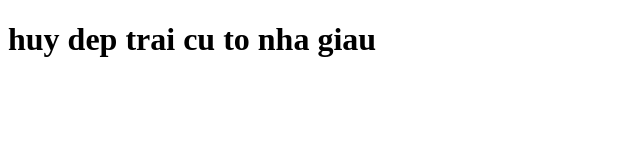
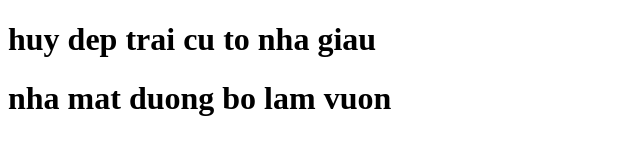
Before and after one commit to hanhathuy2612-mygit/source_java, a plain HTML site: page gacode.html in a window 1280 px wide. Shown: the whole page, without its empty margins (0-640 px from the left). Drawn offline with Linux system fonts and the light colour scheme.

Commit message:
tiep tuc sua file gacode

```diff
--- a/gacode.html
+++ b/gacode.html
@@ -2,5 +2,6 @@
 <html>
     <body>
         <h1>huy dep trai cu to nha giau</h1>
+        <h1>nha mat duong bo lam vuon</h1>
     </body>
 </html>
```
